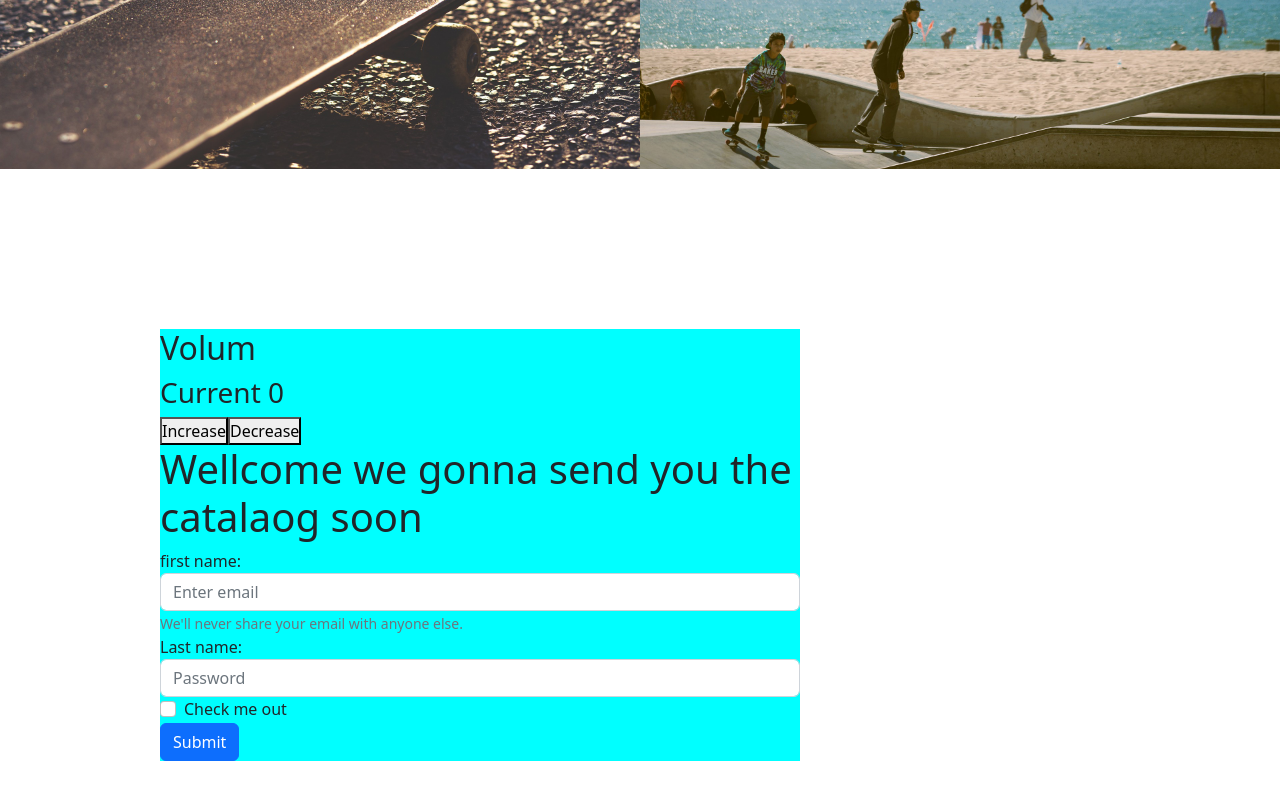
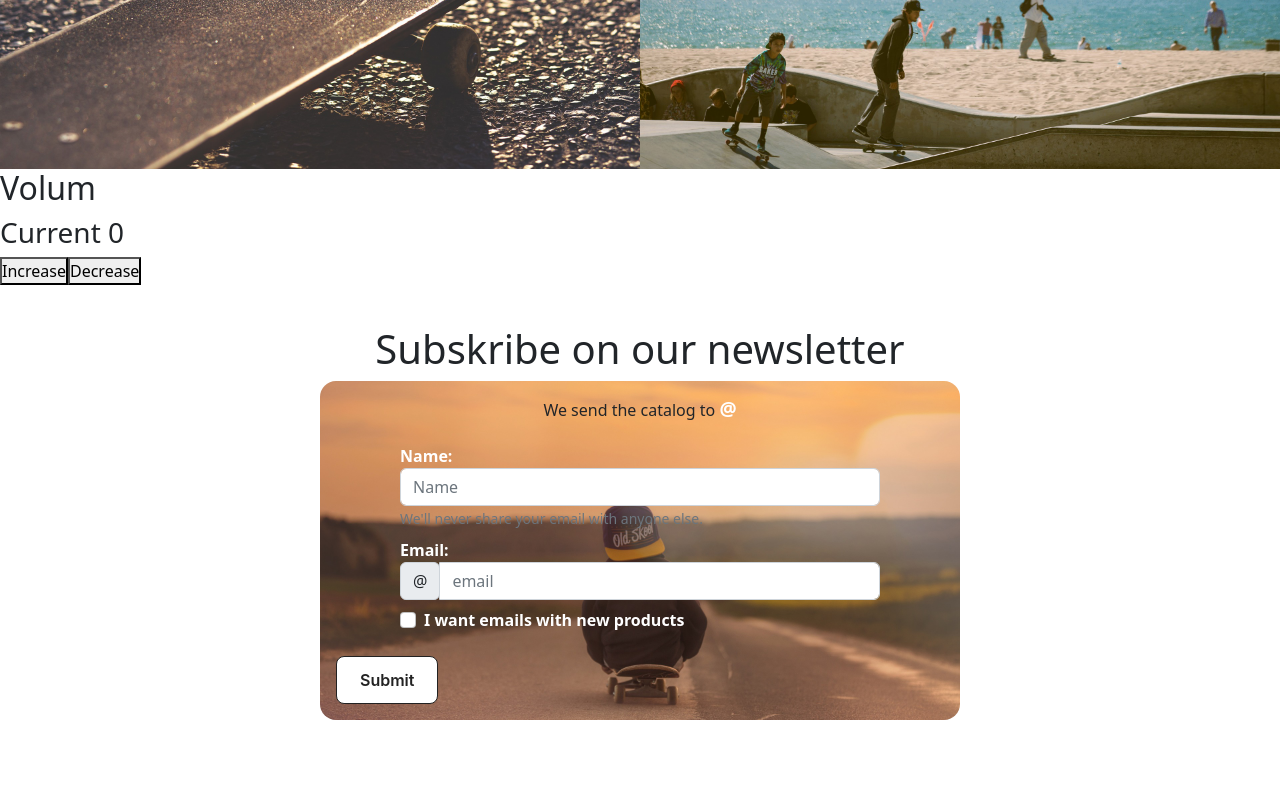
Before and after one commit to AlexanderAvernas/Skate-Webbsite-Vue, a Vue app in the folder vue-project/: page / in a window 1280 px wide. Shown: the part 1040-1840 px from the top of the page. After the commit the page ends 1800 px from the top, so only its background shows below. Built offline with nearby package versions, Linux system fonts and the light colour scheme.

Commit message:
After FormUser id done

```diff
--- a/vue-project/package.json
+++ b/vue-project/package.json
@@ -12,7 +12,8 @@
     "@popperjs/core": "^2.11.6",
     "bootstrap": "^5.2.3",
     "vue": "^3.2.45",
-    "vue-router": "^4.1.6"
+    "vue-router": "^4.1.6",
+    "vuex": "^4.0.2"
   },
   "devDependencies": {
     "@rushstack/eslint-patch": "^1.1.4",
--- a/vue-project/src/components/FormUser.vue
+++ b/vue-project/src/components/FormUser.vue
@@ -1,5 +1,4 @@
 <template>
-  <div class="form-container">
   <h2>Volum</h2>
   <h3>Current {{ volume }}</h3>
 
@@ -8,38 +7,59 @@
     <button @click="volume--">Decrease</button>
   </div>
 
-    <h1>Wellcome {{ fullname }} we gonna send you the catalaog soon</h1>
+
+  <div class="newsletter-heading">
+  <h1>Subskribe on our newsletter</h1></div>
+  <div class="form-container">
+
+    <div class="form-cover">
+      <div class="text-name">
+        <h6>
+          We send the catalog to <strong> {{ fullname }} </strong>
+        </h6>
+      </div>
+
       <form>
         <div class="form-group">
-        <label for="exampleInputEmail1">first name: {{ first }} </label>
+          <label for="exampleInputEmail1">Name: {{ first }} </label>
           <input
             type="text"
             v-model="first"
             class="form-control"
             id="exampleInputEmail1"
             aria-describedby="emailHelp"
-          placeholder="Enter email"
+            placeholder="Name"
           />
           <small id="emailHelp" class="form-text text-muted"
             >We'll never share your email with anyone else.</small
           >
         </div>
         <div class="form-group">
-        <label for="exampleInputPassword1">Last name: {{ last }}</label>
+          <label class="sr-only" for="inlineFormInputGroup">Email: {{ last }}</label>
+          <div class="input-group mb-2">
+            <div class="input-group-prepend">
+              <div class="input-group-text">@</div>
+            </div>
             <input
               type="text"
               v-model="last"
               class="form-control"
-          id="exampleInputPassword1"
-          placeholder="Password"
+              id="inlineFormInputGroup"
+              placeholder="email"
             />
+          </div>
         </div>
         <div class="form-group form-check">
           <input type="checkbox" class="form-check-input" id="exampleCheck1" />
-        <label class="form-check-label" for="exampleCheck1">Check me out</label>
+          <label class="form-check-label" for="exampleCheck1"
+            >I want emails with new products</label
+          >
         </div>
-      <button type="submit" class="btn btn-primary">Submit</button>
+        <button type="submit" class="primary-button">Submit</button>
+
+
       </form>
+    </div>
   </div>
 </template>
 
@@ -54,12 +74,12 @@ export default {
   },
   computed: {
     fullname: function () {
-      return this.first + "" + this.last;
+      return this.first+'@'+""+ this.last;
     },
   },
   watch: {
     volume(newValue, oldValue) {
-      if (newValue > oldValue && newValue === 16) {
+      if (newValue > oldValue && newValue === 1) {
         alert("wow");
       }
     },
@@ -67,14 +87,56 @@ export default {
 };
 </script>
 
-<style>
+<style scoped>
+
+.newsletter-heading {
+    display: flex;
+    justify-content: center;
+    align-items: center;
+    margin-top: 5vh
+    ;
+}
+
+.text-name {
+  display: flex;
+  justify-content: center;
+  align-items: center;
+  margin: 1em;
+}
+.text-name strong {
+  color: rgb(255, 255, 255);
+  font-size: larger;
+}
 .form-container {
-  background-color: aqua;
+  display: flex;
+  align-items: center;
+  justify-content: center;
+}
+
+.form-cover {
+  border-radius: 1em;
+  background-image: url(../assets/img/boyskate.jpg);
+  height: 70vh;
+  background-repeat: no-repeat;
+  background-position: center;
+  background-size: cover;
   width: 50%;
-  height: 50%;
-  margin: 10rem;
+  height: 100%;
+  margin-top: 0rem;
 }
-.mb-3 {
-  margin: 5rem;
+
+
+.form-group {
+  margin: 0.5em 5em;
+
+}
+
+.primary-button {
+  margin: 1em;
+}
+
+label {
+  color: white;
+  font-weight: 600;
 }
 </style>
--- a/vue-project/src/components/NavBar.vue
+++ b/vue-project/src/components/NavBar.vue
@@ -32,17 +32,11 @@ import { RouterLink, RouterView } from "vue-router";
           </li>
         </ul>
       </div>
-      <div>Total: {{ totalPrice }}</div>
     </div>
   </nav>
   <RouterView />
 </template>
 
 <style scoped>
-nav {
-  position: -webkit-sticky;
-  position: sticky;
-  top: 0;
-  z-index: 2;
-}
+
 </style>
```
Also changed, not shown: vue-project/src/store/store.js (added, +10 -0 lines), 1 other file (tests, documents, lock files or other folders). Lines whose indentation alone changed are shown as unchanged.
